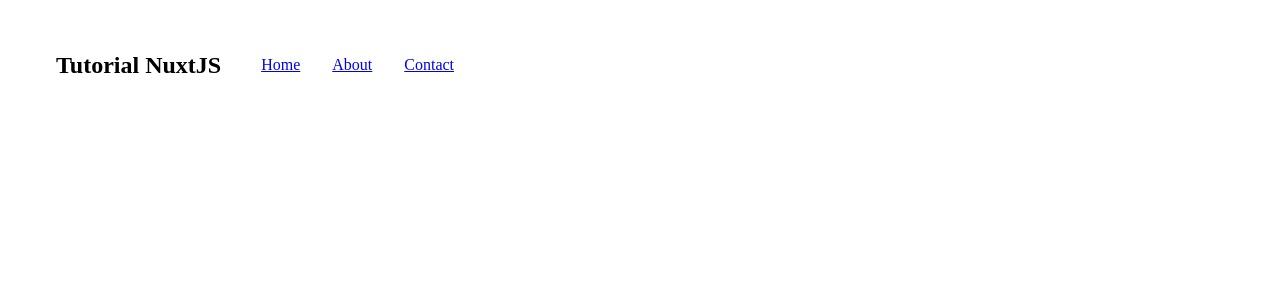
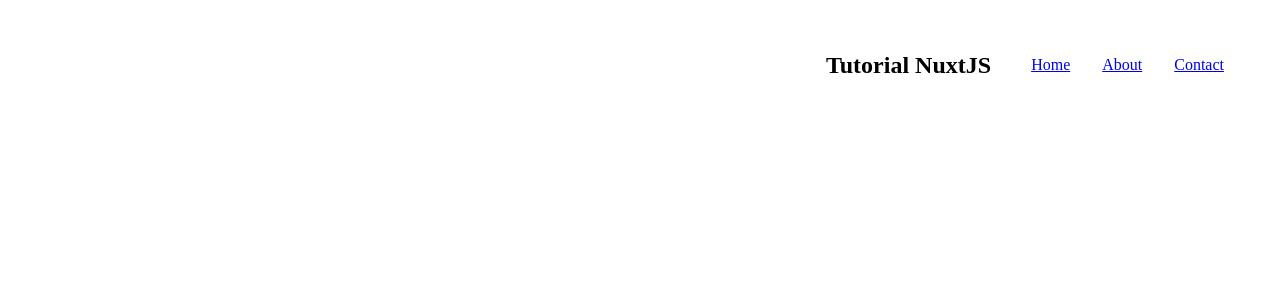
Before and after one commit to usmanlubis/demo-nuxt, a Nuxt app: page / in a window 1280 px wide. Shown: the top 300 px of the page. Built offline with nearby package versions, Linux system fonts and the light colour scheme.

Commit message:
add header component

```diff
--- a/components/HeaderComponent.vue
+++ b/components/HeaderComponent.vue
@@ -1,6 +1,9 @@
 <template>
   <header>
     <nav>
+      <div>
+        <h2>Tutorial NuxtJS</h2>
+      </div>
       <ul>
         <li><router-link to="/">Home</router-link></li>
         <li><router-link to="/about">About</router-link></li>
@@ -11,23 +14,29 @@
 </template>
 
 <script>
-export default {
-  name: 'HeaderComponent'
-}
+  export default {
+    name: 'HeaderComponent'
+  }
 </script>
 
 <style>
   header {
     padding: 1.5em 3em;
+  }
+
+  nav {
     display: flex;
-    justify-content: space-between;
-    align-items: center;
+    justify-content: end;
   }
 
   ul {
     display: flex;
-    justify-content: end;
+    /* justify-content: end; */
     align-items: center;
     gap: 2em;
   }
+
+  li {
+    list-style-type: none;
+  }
 </style>
--- a/components/NuxtLogo.vue
+++ /dev/null
@@ -1,11 +0,0 @@
-<template>
-  <svg class="nuxt-logo" viewBox="0 0 45 30" fill="none" xmlns="http://www.w3.org/2000/svg">
-    <path d="M24.7203 29.704H41.1008C41.6211 29.7041 42.1322 29.5669 42.5828 29.3061C43.0334 29.0454 43.4075 28.6704 43.6675 28.2188C43.9275 27.7672 44.0643 27.2549 44.0641 26.7335C44.0639 26.2121 43.9266 25.6999 43.6662 25.2485L32.6655 6.15312C32.4055 5.70162 32.0315 5.32667 31.581 5.06598C31.1305 4.8053 30.6195 4.66805 30.0994 4.66805C29.5792 4.66805 29.0682 4.8053 28.6177 5.06598C28.1672 5.32667 27.7932 5.70162 27.5332 6.15312L24.7203 11.039L19.2208 1.48485C18.9606 1.03338 18.5864 0.658493 18.1358 0.397853C17.6852 0.137213 17.1741 0 16.6538 0C16.1336 0 15.6225 0.137213 15.1719 0.397853C14.7213 0.658493 14.3471 1.03338 14.0868 1.48485L0.397874 25.2485C0.137452 25.6999 0.000226653 26.2121 2.8053e-07 26.7335C-0.000226092 27.2549 0.136554 27.7672 0.396584 28.2188C0.656614 28.6704 1.03072 29.0454 1.48129 29.3061C1.93185 29.5669 2.44298 29.7041 2.96326 29.704H13.2456C17.3195 29.704 20.3239 27.9106 22.3912 24.4118L27.4102 15.7008L30.0986 11.039L38.1667 25.0422H27.4102L24.7203 29.704ZM13.0779 25.0374L5.9022 25.0358L16.6586 6.36589L22.0257 15.7008L18.4322 21.9401C17.0593 24.2103 15.4996 25.0374 13.0779 25.0374Z" fill="#00DC82" />
-  </svg>
-</template>
-
-<style>
-.nuxt-logo {
-  height: 180px;
-}
-</style>
--- a/pages/index.vue
+++ b/pages/index.vue
@@ -1,16 +1,5 @@
 <template>
-  <header>
-    <nav>
-      <div>
-        <h2>Tutorial NuxtJS</h2>
-      </div>
-      <ul>
-        <li><router-link to="/">Home</router-link></li>
-        <li><router-link to="/about">About</router-link></li>
-        <li><router-link to="/contact">Contact</router-link></li>
-      </ul>
-    </nav>
-  </header>
+  <HeaderComponent></HeaderComponent>
 </template>
 
 <script>
@@ -20,23 +9,5 @@
 </script>
 
 <style>
-  header {
-    padding: 1.5em 3em;
-  }
 
-  nav {
-    display: flex;
-    justify-content: end;
-  }
-
-  ul {
-    display: flex;
-    /* justify-content: end; */
-    align-items: center;
-    gap: 2em;
-  }
-
-  li {
-    list-style-type: none;
-  }
 </style>
```
